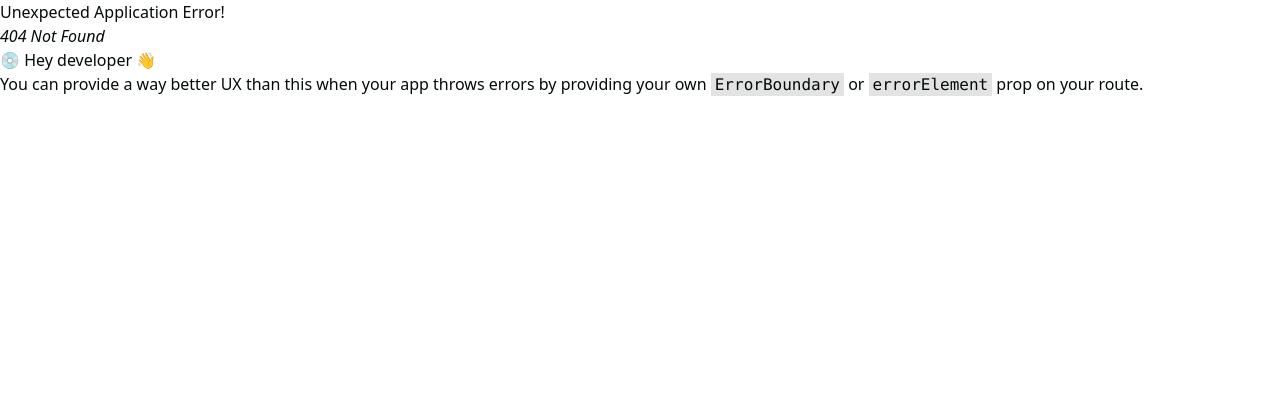
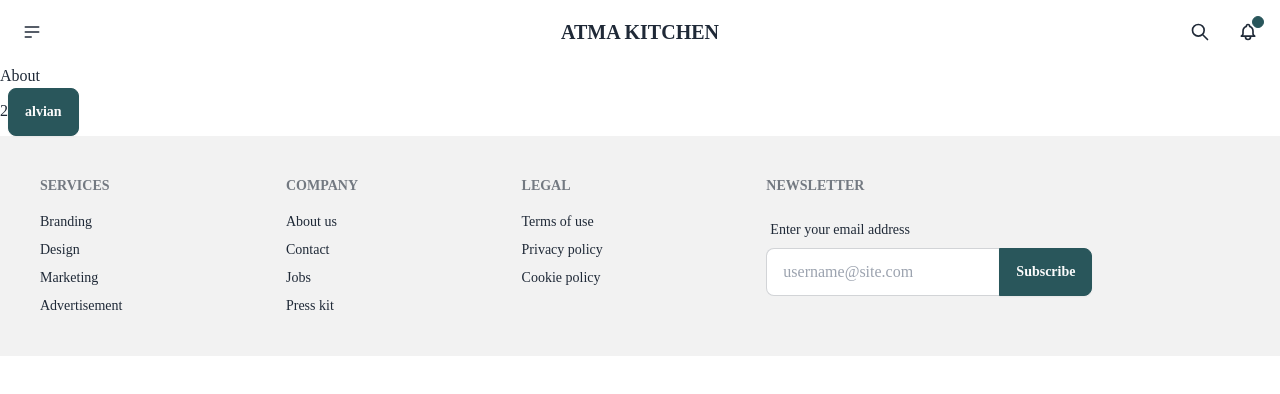
Before and after one commit to Allv16/AtmaBakery, a React (Vite) app: page /about in a window 1280 px wide. Before the commit this address had no page. Shown: the top 394 px of the page. Built offline with nearby package versions, Linux system fonts and the light colour scheme.

Commit message:
Prep Coding

```diff
--- a/index.html
+++ b/index.html
@@ -6,7 +6,7 @@
     <meta name="viewport" content="width=device-width, initial-scale=1.0" />
     <title>Vite + React + TS</title>
   </head>
-  <body class="text-black">
+  <body class="">
     <div id="root"></div>
     <script type="module" src="/src/main.tsx"></script>
   </body>
--- a/src/index.css
+++ b/src/index.css
@@ -8,13 +8,13 @@
     font-style: normal;
     font-weight: 400;
     font-display: swap;
-    src: url(/src/assets/fonts/Cormorant) format("ttf");
+    src: url("/assets/fonts/Cormorant.ttf") format("ttf");
   }
   @font-face {
     font-family: "Mulish";
     font-style: normal;
     font-weight: 400;
     font-display: swap;
-    src: url(/src/assets/fonts/Mulish) format("ttf");
+    src: url("/assets/fonts/Mulish.ttf") format("ttf");
   }
 }
--- /dev/null
+++ b/src/pages/customer/about/About.tsx
@@ -0,0 +1,13 @@
+import React from "react";
+import { NavWrapper } from "../../../components/Wrapper";
+import { toast } from "sonner";
+
+export default function About() {
+  return (
+    <NavWrapper>
+      <div>About</div>
+      {toast.error("This is an error toast")}
+      <button className="btn btn-primary">alvian</button>
+    </NavWrapper>
+  );
+}
--- a/src/pages/home/Home.tsx
+++ b/src/pages/customer/home/Home.tsx
@@ -1,5 +1,5 @@
 import React from "react";
-import { NavWrapper } from "../../components/Wrapper";
+import { NavWrapper } from "../../../components/Wrapper";
 
 export default function Home() {
   return (
--- a/src/pages/login/Login.tsx
+++ b/src/pages/customer/login/Login.tsx
@@ -1,5 +1,5 @@
 import React from "react";
-import { NavWrapper } from "../../components/Wrapper";
+import { NavWrapper } from "../../../components/Wrapper";
 
 export default function Login() {
   return <NavWrapper>Login Page</NavWrapper>;
--- a/src/pages/products/Products.tsx
+++ b/src/pages/customer/products/Products.tsx
@@ -1,6 +1,6 @@
 import React from "react";
-import { getAllProcuts } from "../../lib/repository/ProductRepository";
-import { IProduct } from "../../lib/interfaces/IProducts";
+import { getAllProcuts } from "../../../lib/repository/ProductRepository";
+import { IProduct } from "../../../lib/interfaces/IProducts";
 
 export default function Products() {
   const { data, error, isLoading, isValidating } = getAllProcuts();
```
Also changed, not shown: src/Routes.tsx (+8 -3 lines).
